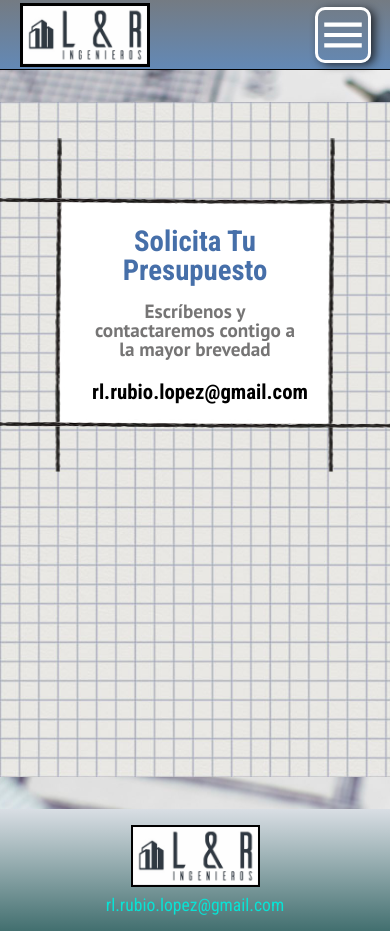
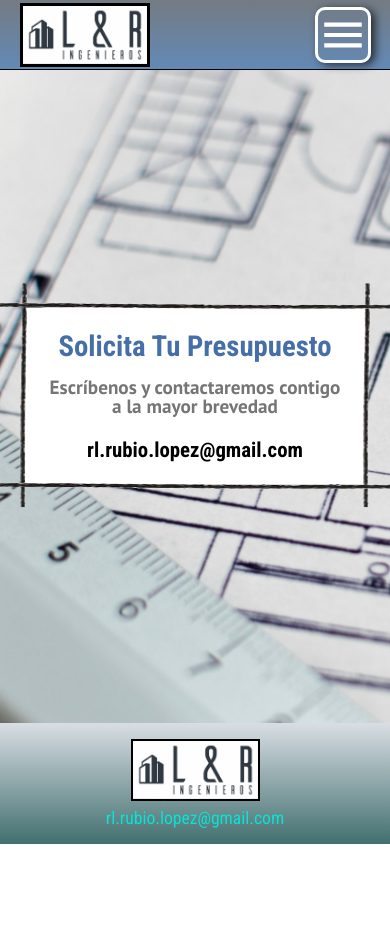
Before and after one commit to ArturoFLR/lr_ingenieros, a React (Vite) app: page /contacto in a window 390 px wide. After the commit the page ends 844 px from the top, so only its background shows below. Built offline with nearby package versions, Linux system fonts and the light colour scheme.

Commit message:
ContactoPage & Contacto styles modified => graph paper background removed.

```diff
--- a/src/components/Contacto.module.scss
+++ b/src/components/Contacto.module.scss
@@ -24,7 +24,7 @@
 		top: 150%;
 	}
 	100% {
-		top: -65px;
+		top: -50px;
 	}
 }
 
@@ -33,22 +33,42 @@
 		left: 200%;
 	}
 	100% {
-		left: -80px;
+		left: -60px;
 	}
 }
 
+// @keyframes graphPaperFadeOut {
+// 	0% {
+// 		opacity: 1;
+// 	}
+// 	100% {
+// 		opacity: 0;
+// 	}
+// }
+
 .mainContainer {
+	position: relative;
 	display: flex;
 	justify-content: center;
 	align-items: center;
-	width: 65%;
+	width: 100%;
 	margin: auto;
-	height: calc(100vh - 340px);
-	background-color: white;
-	background-image: url("/backgrounds/graph_paper1.jpg");
-	background-repeat: repeat-x;
-	background-size: cover;
 }
+
+// .mainContainer::before {
+// 	content: "";
+// 	position: absolute;
+// 	top: 0;
+// 	left: 0;
+// 	width: 100%;
+// 	height: 100%;
+// 	background-image: url("/backgrounds/graph_paper1.jpg");
+// 	background-repeat: repeat-x;
+// 	background-size: cover;
+// 	opacity: 0;
+// 	z-index: -1;
+// 	animation: graphPaperFadeOut 1.2s 1.2s forwards;
+// }
 
 .frameBgAnimation {
 	animation: trasparentToWhiteBg 1s forwards;
@@ -57,14 +77,14 @@
 
 .frame {
 	position: relative;
-	width: 440px;
-	height: 230px;
+	width: 650px;
+	height: 250px;
 	padding: 2rem 2.5rem;
 	font-family: "Roboto Condensed", sans-serif;
 	text-align: center;
 
 	.header {
-		font-size: 2.1rem;
+		font-size: 2.7rem;
 		font-weight: 800;
 		color: $Text_Important;
 		margin-bottom: 1.5rem;
@@ -72,7 +92,7 @@
 	}
 
 	.subHeader {
-		font-size: 1.3rem;
+		font-size: 1.7rem;
 		font-weight: 800;
 		color: $Text_Paragraph;
 		font-family: "PT Sans", sans-serif;
@@ -80,7 +100,7 @@
 	}
 
 	.mailParagraph {
-		font-size: 1.3rem;
+		font-size: 1.8rem;
 		margin-top: 2rem;
 		opacity: 0%;
 
@@ -88,6 +108,10 @@
 			font-weight: 600;
 			color: $Black;
 			text-decoration: none;
+
+			&:hover {
+				opacity: 0.5;
+			}
 		}
 	}
 
@@ -102,8 +126,7 @@
 
 	.lineLatLeft,
 	.lineLatRight {
-		top: -65px;
-		height: 365px;
+		height: 350px;
 		width: 15px;
 	}
 
@@ -121,9 +144,8 @@
 
 	.lineSuper,
 	.lineInfer {
-		width: 600px;
+		width: 770px;
 		height: 10px;
-		left: -80px;
 	}
 
 	.lineSuper {
@@ -140,12 +162,10 @@
 }
 
 ///////////////////////////////////////////////////////////////////////////////////////////////// MEDIA QUERIES
+///
+/// HD, 2K AND 4K SCREENS
 
 @media (min-width: 2200px) {
-	.mainContainer {
-		height: calc(100vh - 230px);
-	}
-
 	.frame {
 		width: 800px;
 		height: 418px;
@@ -198,10 +218,6 @@
 }
 
 @media (min-width: 3000px) {
-	.mainContainer {
-		height: calc(100vh - 250px);
-	}
-
 	.frame {
 		width: 1400px;
 		height: 731px;
@@ -239,31 +255,124 @@
 	}
 }
 
-@media (orientation: portrait) {
-	.mainContainer {
-		align-items: flex-start;
-		height: 80vh;
+/////////////////////////////////////////////////////  LOWER RESOLUTIONS
+
+@media (max-width: 850px) {
+	@keyframes latLineMoving {
+		0% {
+			top: 150%;
+		}
+		100% {
+			top: -35px;
+		}
 	}
 
-	.frame {
-		margin-top: 12vh;
+	@keyframes horizLineMoving {
+		0% {
+			left: 200%;
+		}
+		100% {
+			left: -40px;
+		}
 	}
-}
 
-@media (max-width: 1250px) {
-	.mainContainer {
-		width: 80%;
-	}
-}
-
-@media (max-width: 500px) {
 	.mainContainer {
 		width: 100%;
 	}
 
 	.frame {
-		width: 270px;
+		width: 500px;
+		height: 210px;
+
+		.header {
+			font-size: 2.2rem;
+			margin-bottom: 1.1rem;
+		}
+
+		.subHeader {
+			font-size: 1.4rem;
+		}
+
+		.mailParagraph {
+			font-size: 1.5rem;
+		}
+
+		.lineLatLeft,
+		.lineLatRight {
+			height: 280px;
+		}
+
+		.lineSuper,
+		.lineInfer {
+			width: 580px;
+		}
+	}
+}
+
+@media (max-width: 650px) {
+	@keyframes latLineMoving {
+		0% {
+			top: 150%;
+		}
+		100% {
+			top: -30px;
+		}
+	}
+
+	@keyframes horizLineMoving {
+		0% {
+			left: 200%;
+		}
+		100% {
+			left: -40px;
+		}
+	}
+
+	.mainContainer {
+		width: 100%;
+	}
+
+	.frame {
+		width: 430px;
 		height: 220px;
+
+		.mailParagraph {
+			font-size: 1.6rem;
+		}
+
+		.lineSuper,
+		.lineInfer {
+			width: 510px;
+		}
+	}
+}
+
+@media (max-width: 500px) {
+	@keyframes latLineMoving {
+		0% {
+			top: 150%;
+		}
+		100% {
+			top: -25px;
+		}
+	}
+
+	@keyframes horizLineMoving {
+		0% {
+			left: 200%;
+		}
+		100% {
+			left: -27px;
+		}
+	}
+
+	.mainContainer {
+		width: 100%;
+	}
+
+	.frame {
+		width: 85%;
+		height: 180px;
 		padding: 1.5rem 2rem;
 
 		.header {
@@ -282,7 +391,8 @@
 
 		.lineLatLeft,
 		.lineLatRight {
-			height: 335px;
+			position: absolute;
+			height: 230px;
 		}
 
 		.lineSuper,
@@ -292,91 +402,104 @@
 	}
 }
 
-@media (max-width: 350px) {
+@media (max-width: 400px) {
 	.mainContainer {
 		width: 100%;
 	}
 
 	.frame {
-		width: 260px;
-		height: 215px;
-		padding: 1.5rem 2rem;
+		width: 87%;
+		height: fit-content;
+		padding: 1.5rem 1.5rem;
+
+		.lineLatLeft,
+		.lineLatRight {
+			height: 225px;
+		}
+
+		.lineSuper,
+		.lineInfer {
+			width: 400px;
+		}
+	}
+}
+
+@media (max-height: 630px) {
+	@keyframes latLineMoving {
+		0% {
+			top: 150%;
+		}
+		100% {
+			top: -30px;
+		}
+	}
+
+	@keyframes horizLineMoving {
+		0% {
+			left: 200%;
+		}
+		100% {
+			left: -30px;
+		}
+	}
+
+	.frame {
+		width: 450px;
+		height: 170px;
+		padding: 1rem 1.2rem;
 
 		.header {
-			font-size: 1.8rem;
+			font-size: 2.1rem;
 			margin-bottom: 1rem;
 		}
 
 		.subHeader {
-			font-size: 1.2rem;
+			font-size: 1.3rem;
 		}
 
 		.mailParagraph {
-			font-size: 1.3rem;
+			font-size: 1.5rem;
 			margin-top: 1.5rem;
 		}
 
 		.lineLatLeft,
 		.lineLatRight {
-			height: 335px;
+			height: 230px;
 		}
 
 		.lineSuper,
 		.lineInfer {
-			width: 450px;
-		}
-	}
-}
-
-@media (max-height: 650px) {
-	.mainContainer {
-		height: 90vh;
-	}
-
-	.frame {
-		width: 290px;
-		height: 170px;
-		padding: 1rem 1.2rem;
-
-		.header {
-			font-size: 1.6rem;
-			margin-bottom: 1rem;
-		}
-
-		.subHeader {
-			font-size: 1rem;
-		}
-
-		.mailParagraph {
-			font-size: 1.1rem;
-			margin-top: 1.5rem;
-		}
-
-		.lineLatLeft,
-		.lineLatRight {
-			height: 280px;
-		}
-
-		.lineSuper,
-		.lineInfer {
-			width: 450px;
+			width: 510px;
 		}
 	}
 }
 
 @media (max-height: 380px) {
-	.mainContainer {
-		height: 90vh;
+	@keyframes latLineMoving {
+		0% {
+			top: 150%;
+		}
+		100% {
+			top: -12px;
+		}
+	}
+
+	@keyframes horizLineMoving {
+		0% {
+			left: 200%;
+		}
+		100% {
+			left: -25px;
+		}
 	}
 
 	.frame {
-		width: 425px;
+		width: 450px;
 		height: 120px;
 		padding: 0.8rem 1rem;
-		margin-top: -1.4rem;
 
 		.header {
-			font-size: 1.5rem;
+			font-size: 1.4rem;
 			margin-bottom: 0.8rem;
 		}
 
@@ -391,12 +514,12 @@
 
 		.lineLatLeft,
 		.lineLatRight {
-			height: 230px;
+			height: 143px;
 		}
 
 		.lineSuper,
 		.lineInfer {
-			width: 570px;
+			width: 500px;
 		}
 	}
 }
--- a/src/pages/ContactoPage.module.scss
+++ b/src/pages/ContactoPage.module.scss
@@ -1,8 +1,10 @@
 .mainContainer {
+	overflow: hidden;
 	display: flex;
 	flex-direction: column;
 	justify-content: space-between;
 	gap: 2rem;
+	height: 100vh;
 }
 
 .header {
@@ -19,8 +21,6 @@ main {
 	}
 }
 
-
-
 // MEDIA QUERIES
 
 @media (min-width: 2200px) {
@@ -29,13 +29,11 @@ main {
 	}
 }
 
-
 @media (max-width: 900px) {
 	.header {
 		height: 80px;
 	}
 }
-
 
 @media (max-width: 650px) {
 	.header {
@@ -43,7 +41,6 @@ main {
 	}
 }
 
-
 @media (max-height: 650px) and (orientation: landscape) {
 	.mainContainer {
 		gap: 0rem;
```
